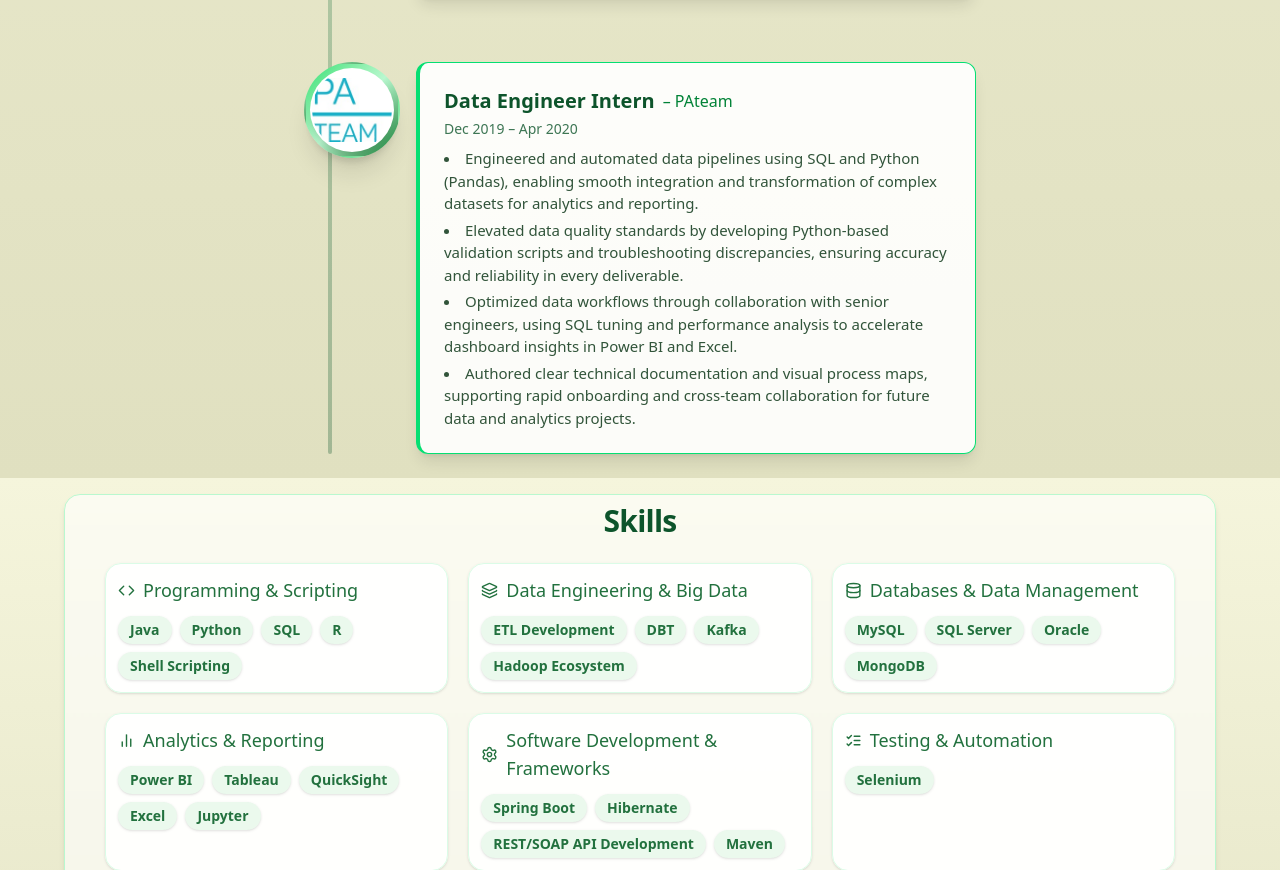
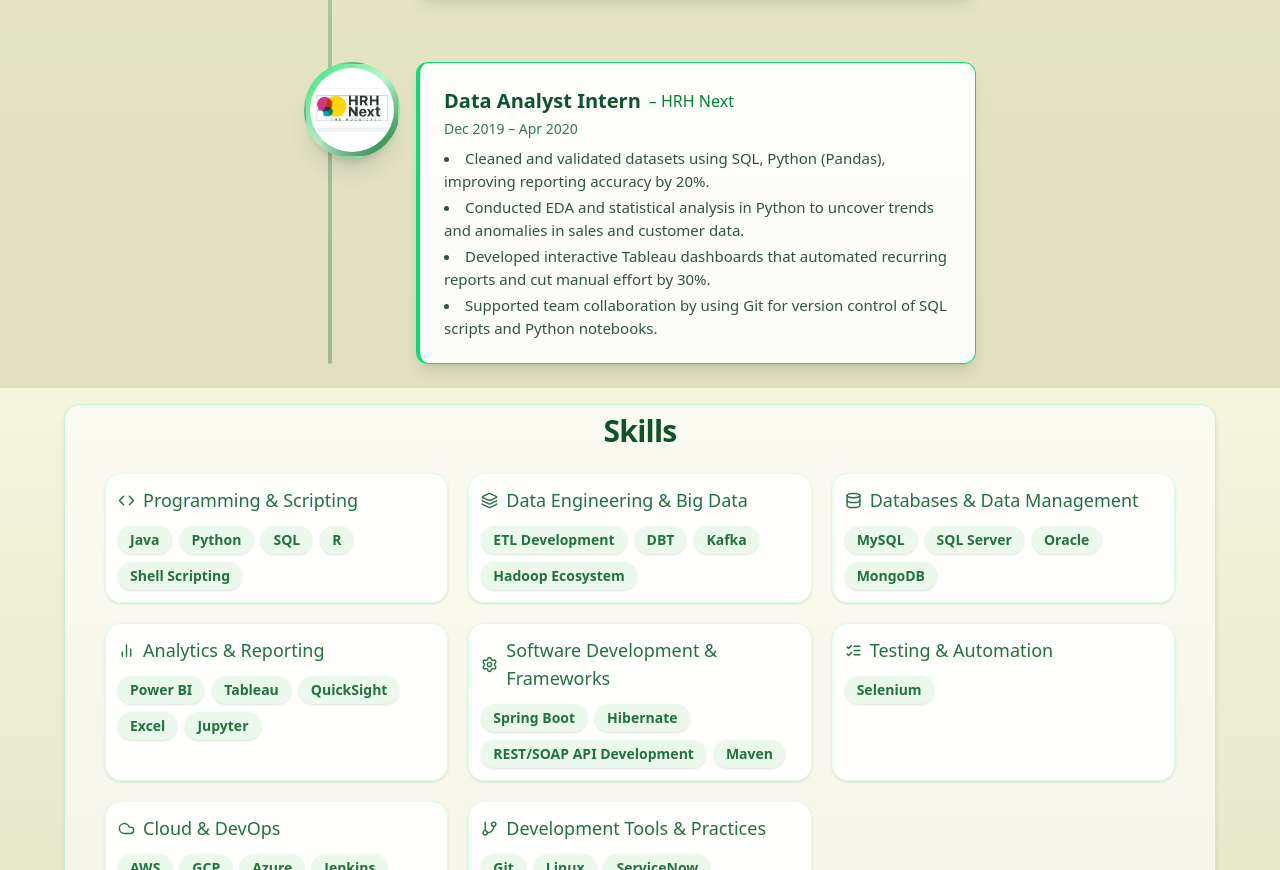
Before and after one commit to Sushmareddy358/portfolio-live, a React (Vite) app: page / in a window 1280 px wide. Shown: the part 2296-3166 px from the top of the page. Built offline with nearby package versions, Linux system fonts and the light colour scheme.

Commit message:
Resposibilities updated

```diff
--- a/src/components/Experience.jsx
+++ b/src/components/Experience.jsx
@@ -46,15 +46,16 @@ const experiences = [
     ],
   },
   {
-    company: "PAteam",
-    role: "Data Engineer Intern",
-    logo: pateamLogo,
+    company: "HRH Next",
+    role: "Data Analyst Intern",
+    logo: hrhnextLogo,
     date: "Dec 2019 – Apr 2020",
     points: [
-      "Engineered and automated data pipelines using SQL and Python (Pandas), enabling smooth integration and transformation of complex datasets for analytics and reporting.",
-      "Elevated data quality standards by developing Python-based validation scripts and troubleshooting discrepancies, ensuring accuracy and reliability in every deliverable.",
-      "Optimized data workflows through collaboration with senior engineers, using SQL tuning and performance analysis to accelerate dashboard insights in Power BI and Excel.",
-      "Authored clear technical documentation and visual process maps, supporting rapid onboarding and cross-team collaboration for future data and analytics projects."
+     "Cleaned and validated datasets using SQL, Python (Pandas), improving reporting accuracy by 20%.",
+    "Conducted EDA and statistical analysis in Python to uncover trends and anomalies in sales and customer data.",
+     " Developed interactive Tableau dashboards that automated recurring reports and cut manual effort by 30%.",
+"Supported team collaboration by using Git for version control of SQL scripts and Python notebooks.",
+
     ],
   },
 ];
```
Also changed, not shown: 1 other file (tests, documents, lock files or other folders).
